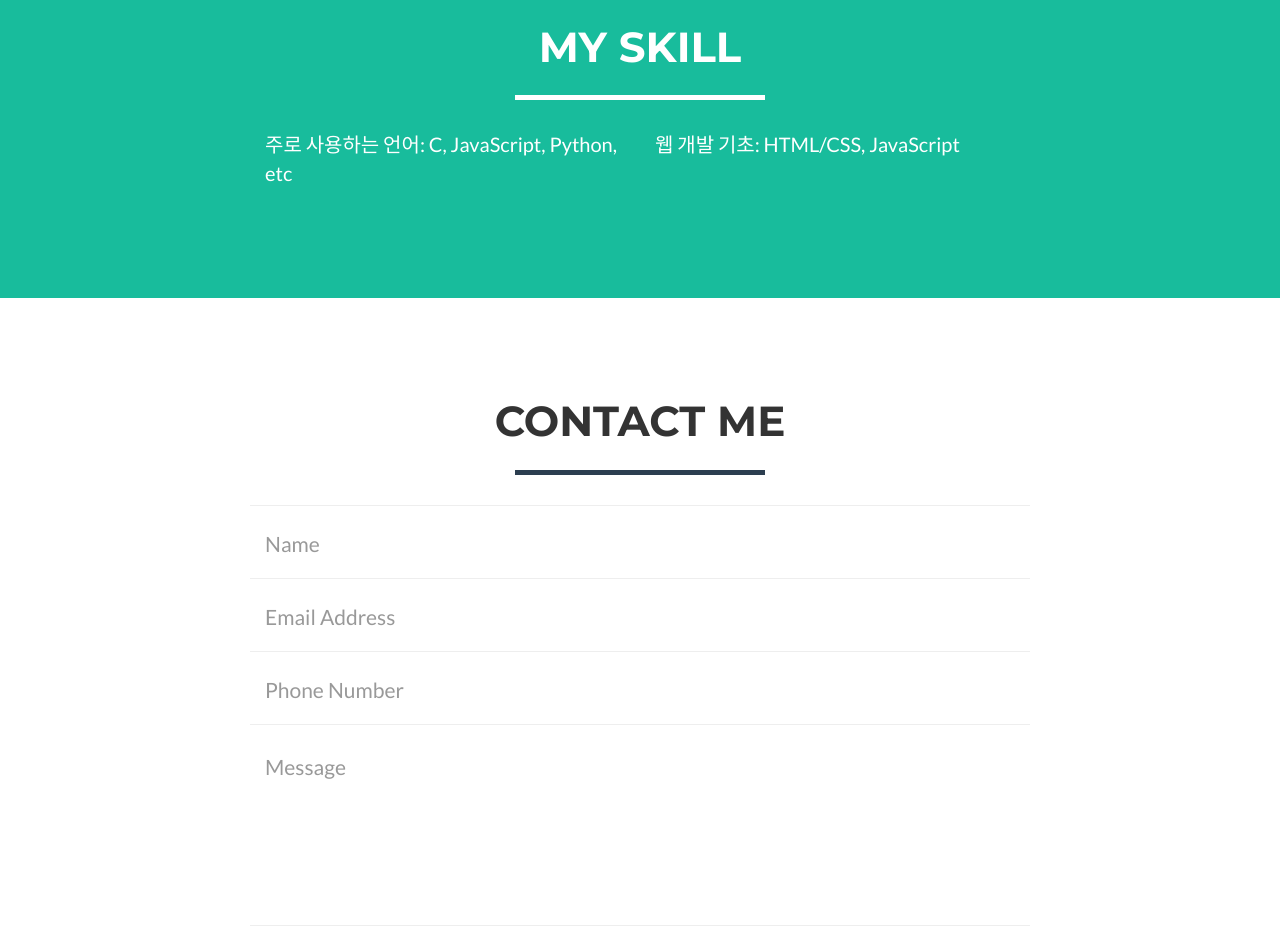
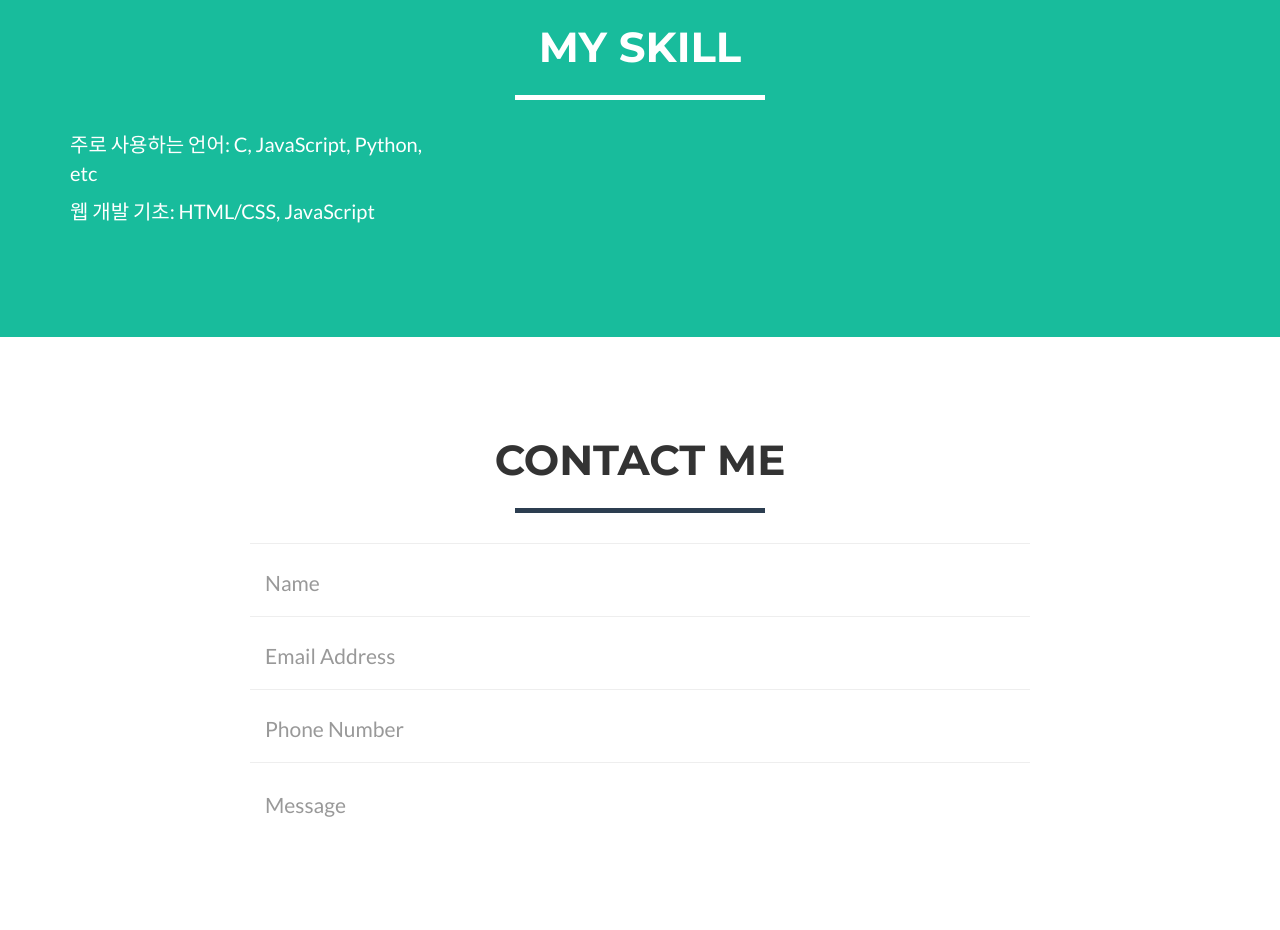
Before and after one commit to pogaem/pogaem.github.io, a website: page index.html in a window 1280 px wide. Shown: the part 1700-2630 px from the top of the page. Drawn offline with nearby package versions, Linux system fonts and the light colour scheme.

Commit message:
Update index.html

```diff
--- a/index.html
+++ b/index.html
@@ -167,10 +167,8 @@
                 </div>
             </div>
             <div class="row">
-                <div class="col-lg-4 col-lg-offset-2">
+                <div class="col-lg-4">
                     <p>주로 사용하는 언어: C, JavaScript, Python, etc</p>
-                </div>
-                <div class="col-lg-4">
                     <p>웹 개발 기초: HTML/CSS, JavaScript</p>
                 </div>
                 <div class="col-lg-8 col-lg-offset-2 text-center">
```
